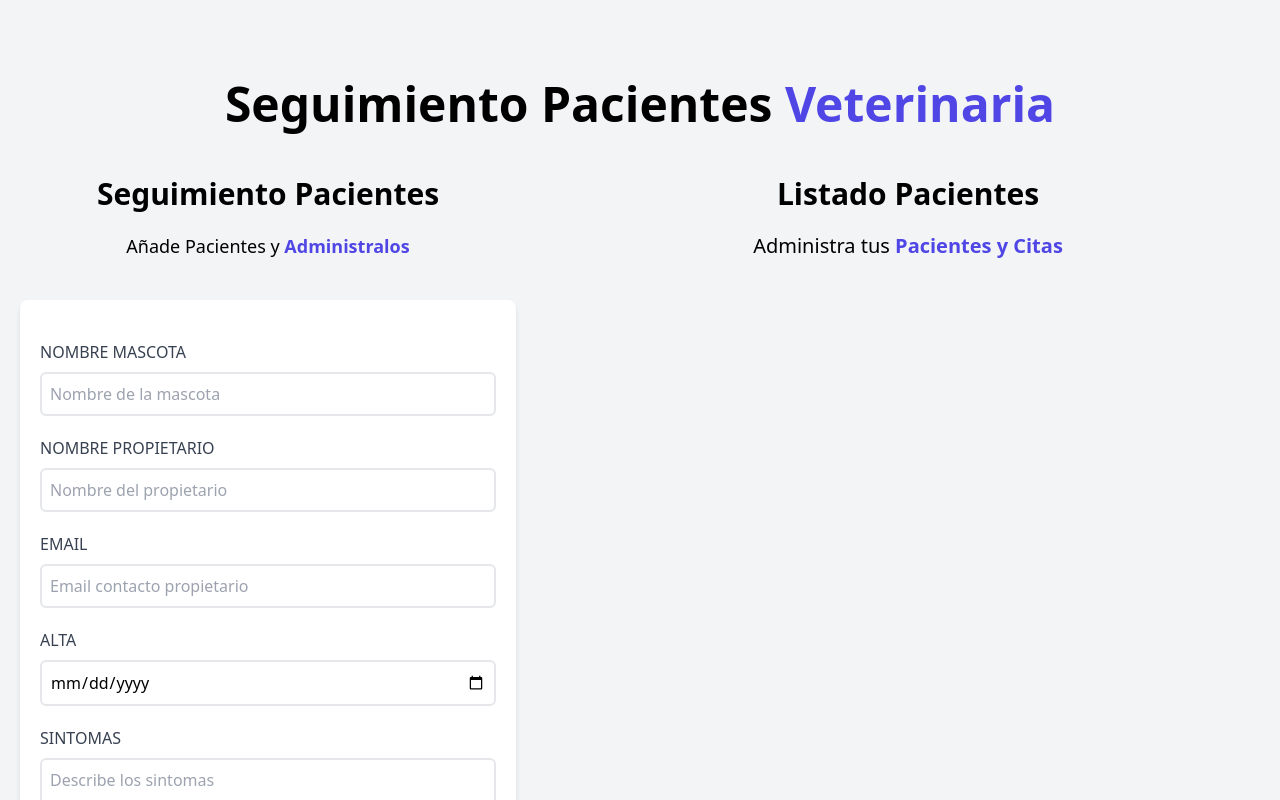
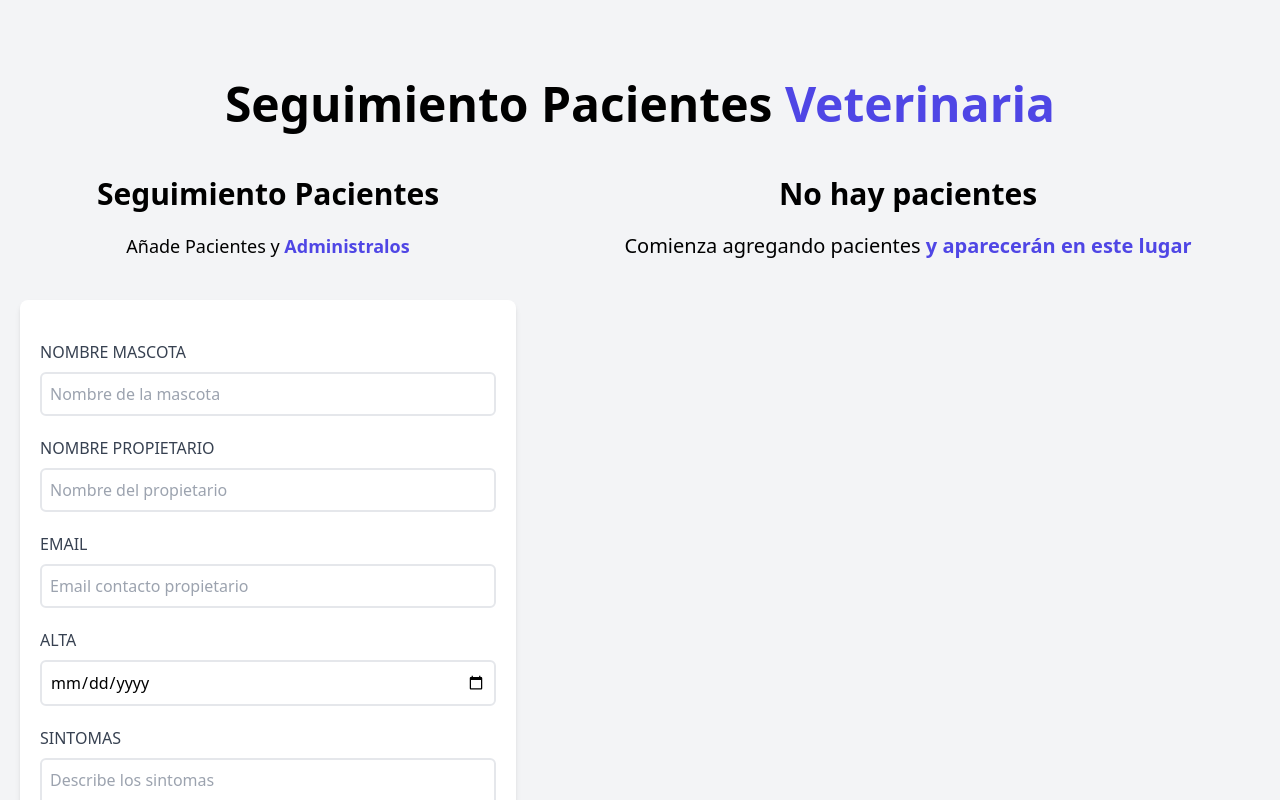
Before and after one commit to Gabulon/Citas-react, a React (Vite) app: page / in a window 1280 px wide. Shown: the top 800 px of the page. Built offline with nearby package versions, Linux system fonts and the light colour scheme.

Commit message:
Mostrar Textos de forma Condicional en React

```diff
--- a/src/components/ListadoPacientes.jsx
+++ b/src/components/ListadoPacientes.jsx
@@ -2,8 +2,12 @@
 
 function ListadoPacientes({pacientes}){
 
+
+
     return(
         <div className="md:w-1/2 lg:w-3/5  md:h-screen overflow-scroll">
+            {pacientes && pacientes.length ? (
+                <>
                 <h2 className="font-black text-3xl text-center">Listado Pacientes</h2>
                 <p className="text-xl mt-5 mb-10 text-center">
                     Administra tus {' '}
@@ -17,7 +21,20 @@
                        />
                     ))}
 
-        </div>
+                  </>
+            ): (
+                <>
+                <h2 className="font-black text-3xl text-center">No hay pacientes</h2>
+                <p className="text-xl mt-5 mb-10 text-center">
+                    Comienza agregando pacientes {' '}
+                    <span className="text-indigo-600 font-bold">y aparecerán en este lugar</span>
+                </p>
+                </>
+            )}
+
+
+            </div>
+
     )
 }
 
```
